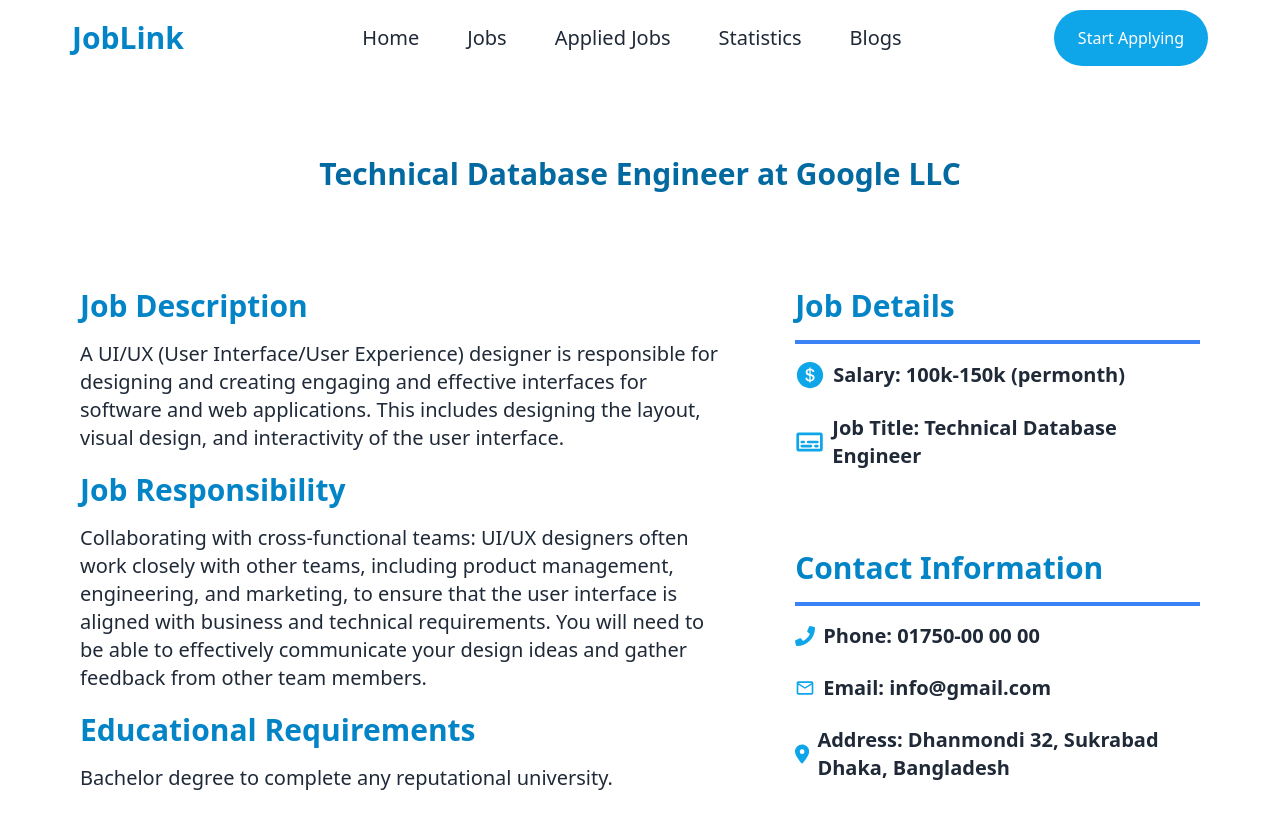
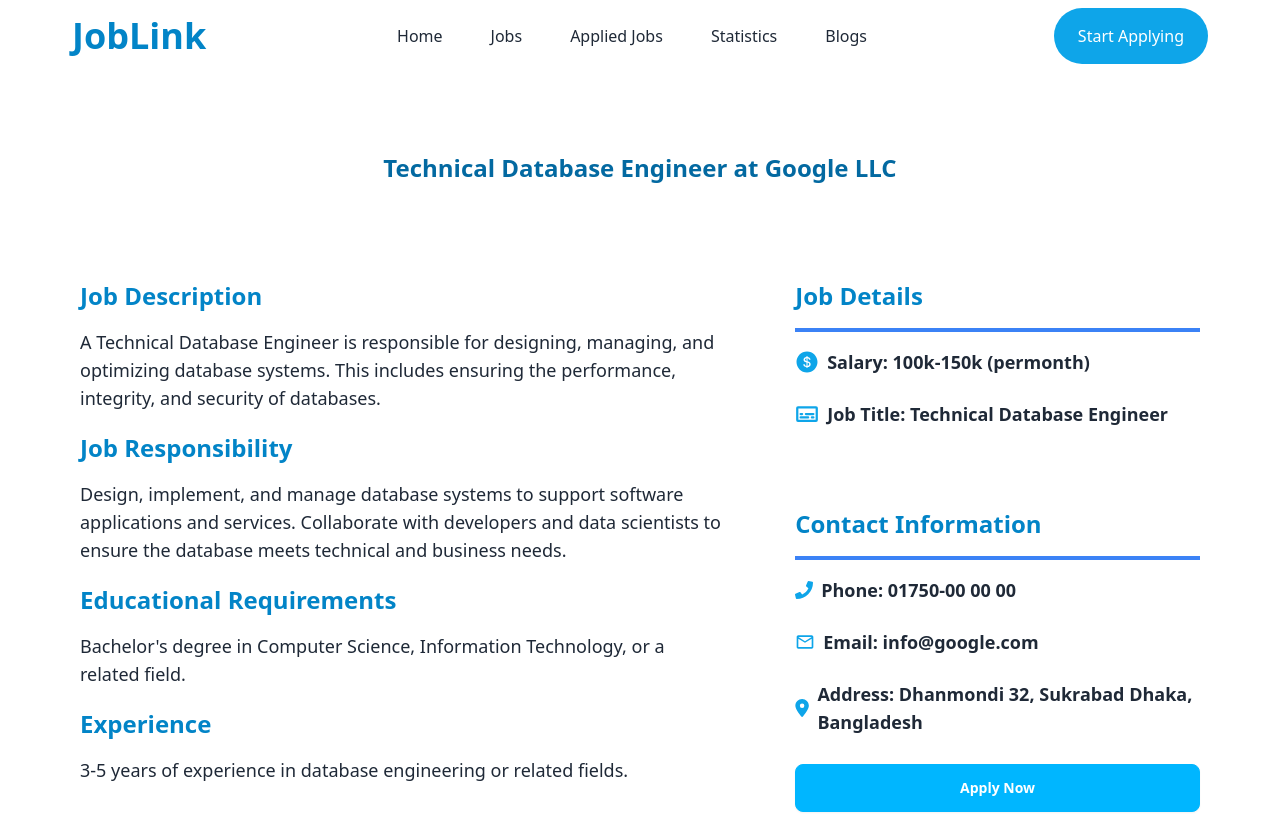
Before and after one commit to alifhossain07/joblink-react-router, a React (Vite) app: page /job/1 in a window 1280 px wide. Shown: the top 814 px of the page. Built offline with nearby package versions, Linux system fonts and the light colour scheme.

Commit message:
Home Page Done

```diff
--- a/public/jobs.json
+++ b/public/jobs.json
@@ -8,13 +8,13 @@
       "location": "Dhaka, Bangladesh",
       "job_type": "Full Time",
       "salary": "100k-150k",
-      "job_description": " A UI/UX (User Interface/User Experience) designer is responsible for designing and creating engaging and effective interfaces for software and web applications. This includes designing the layout, visual design, and interactivity of the user interface.",
-      "job_responsibility": "Collaborating with cross-functional teams: UI/UX designers often work closely with other teams, including product management, engineering, and marketing, to ensure that the user interface is aligned with business and technical requirements. You will need to be able to effectively communicate your design ideas and gather feedback from other team members.",
-      "educational_requirements": "Bachelor degree to complete any reputational university.",
-      "experiences": "2-3 Years in this field.",
+      "job_description": "A Technical Database Engineer is responsible for designing, managing, and optimizing database systems. This includes ensuring the performance, integrity, and security of databases.",
+      "job_responsibility": "Design, implement, and manage database systems to support software applications and services. Collaborate with developers and data scientists to ensure the database meets technical and business needs.",
+      "educational_requirements": "Bachelor's degree in Computer Science, Information Technology, or a related field.",
+      "experiences": "3-5 years of experience in database engineering or related fields.",
       "contact_information": {
           "phone": "01750-00 00 00",
-        "email": "info@gmail.com",
+          "email": "info@google.com",
           "address": "Dhanmondi 32, Sukrabad Dhaka, Bangladesh"
       }
   },
@@ -26,14 +26,14 @@
       "remote_or_onsite": "Onsite",
       "location": "Dhaka, Bangladesh",
       "job_type": "Full Time",
-        "salary": "100k-150k",
-        "job_description": "A UI/UX (User Interface/User Experience) designer is responsible for designing and creating engaging and effective interfaces for software and web applications. This includes designing the layout, visual design, and interactivity of the user interface.",
-        "job_responsibility": "Collaborating with cross-functional teams: UI/UX designers often work closely with other teams, including product management, engineering, and marketing, to ensure that the user interface is aligned with business and technical requirements. You will need to be able to effectively communicate your design ideas and gather feedback from other team members.",
-        "educational_requirements": "Bachelor degree to complete any reputational university.",
-        "experiences": "2-3 Years in this field.",
+      "salary": "120k-180k",
+      "job_description": "A Senior Product Designer at Netflix is responsible for leading the design process of products, ensuring a user-friendly and engaging experience across all platforms.",
+      "job_responsibility": "Lead the design of new products from concept to launch. Work closely with cross-functional teams to develop innovative solutions that meet business and user needs.",
+      "educational_requirements": "Bachelor's degree in Design, Human-Computer Interaction, or a related field.",
+      "experiences": "5+ years of experience in product design, with a strong portfolio showcasing your work.",
       "contact_information": {
           "phone": "01750-00 00 00",
-          "email": "info@gmail.com",
+          "email": "info@netflix.com",
           "address": "Dhanmondi 32, Sukrabad Dhaka, Bangladesh"
       }
   },
@@ -45,14 +45,14 @@
       "remote_or_onsite": "Onsite",
       "location": "Dhaka, Bangladesh",
       "job_type": "Full Time",
-        "salary": "100k-150k",
-        "job_description": " A UI/UX (User Interface/User Experience) designer is responsible for designing and creating engaging and effective interfaces for software and web applications. This includes designing the layout, visual design, and interactivity of the user interface.",
-        "job_responsibility": "Collaborating with cross-functional teams: UI/UX designers often work closely with other teams, including product management, engineering, and marketing, to ensure that the user interface is aligned with business and technical requirements. You will need to be able to effectively communicate your design ideas and gather feedback from other team members.",
-        "educational_requirements": "Bachelor degree to complete any reputational university.",
-        "experiences": "2-3 Years in this field.",
+      "salary": "120k-160k",
+      "job_description": "A Software Engineer at Tesla is responsible for developing and maintaining software applications that drive innovation in electric vehicles, energy products, and more.",
+      "job_responsibility": "Develop, test, and deploy software solutions to support Tesla's mission of accelerating the world's transition to sustainable energy. Collaborate with hardware engineers and product managers to create seamless user experiences.",
+      "educational_requirements": "Bachelor's degree in Computer Science, Software Engineering, or a related field.",
+      "experiences": "2-4 years of experience in software development, with expertise in languages such as Python, Java, or C++.",
       "contact_information": {
           "phone": "01750-00 00 00",
-          "email": "info@gmail.com",
+          "email": "info@tesla.com",
           "address": "Dhanmondi 32, Sukrabad Dhaka, Bangladesh"
       }
   },
@@ -64,14 +64,14 @@
       "remote_or_onsite": "Onsite",
       "location": "Dhaka, Bangladesh",
       "job_type": "Full Time",
-        "salary": "100k-150k",
-        "job_description": "A UI/UX (User Interface/User Experience) designer is responsible for designing and creating engaging and effective interfaces for software and web applications. This includes designing the layout, visual design, and interactivity of the user interface.",
-        "job_responsibility": "Collaborating with cross-functional teams: UI/UX designers often work closely with other teams, including product management, engineering, and marketing, to ensure that the user interface is aligned with business and technical requirements. You will need to be able to effectively communicate your design ideas and gather feedback from other team members.",
-        "educational_requirements": "Bachelor degree to complete any reputational university.",
-        "experiences": "2-3 Years in this field.",
+      "salary": "130k-170k",
+      "job_description": "A Software Engineer at Google is responsible for building and maintaining the software that powers the world's largest search engine, cloud computing services, and more.",
+      "job_responsibility": "Design, develop, and optimize software applications to enhance the performance and scalability of Google's services. Work with a team of engineers to solve complex problems and deliver high-quality software.",
+      "educational_requirements": "Bachelor's or Master's degree in Computer Science, Engineering, or a related field.",
+      "experiences": "3-5 years of experience in software engineering, with a strong understanding of algorithms, data structures, and system design.",
       "contact_information": {
           "phone": "01750-00 00 00",
-          "email": "info@gmail.com",
+          "email": "info@google.com",
           "address": "Dhanmondi 32, Sukrabad Dhaka, Bangladesh"
       }
   },
@@ -83,14 +83,14 @@
       "remote_or_onsite": "Remote",
       "location": "Dhaka, Bangladesh",
       "job_type": "Full Time",
-        "salary": "100k-150k",
-        "job_description": "A UI/UX (User Interface/User Experience) designer is responsible for designing and creating engaging and effective interfaces for software and web applications. This includes designing the layout, visual design, and interactivity of the user interface.",
-        "job_responsibility": "Collaborating with cross-functional teams: UI/UX designers often work closely with other teams, including product management, engineering, and marketing, to ensure that the user interface is aligned with business and technical requirements. You will need to be able to effectively communicate your design ideas and gather feedback from other team members.",
-        "educational_requirements": "Bachelor degree to complete any reputational university.",
-        "experiences": "2-3 Years in this field.",
+      "salary": "110k-160k",
+      "job_description": "A Technical Database Engineer at Tesla is responsible for managing and optimizing databases that support Tesla's innovative products and services.",
+      "job_responsibility": "Design, maintain, and optimize database systems to ensure high performance and data integrity. Collaborate with software engineers to integrate database solutions with Tesla's applications.",
+      "educational_requirements": "Bachelor's degree in Computer Science, Information Systems, or a related field.",
+      "experiences": "3-5 years of experience in database management, with expertise in SQL and NoSQL databases.",
       "contact_information": {
           "phone": "01750-00 00 00",
-          "email": "info@gmail.com",
+          "email": "info@tesla.com",
           "address": "Dhanmondi 32, Sukrabad Dhaka, Bangladesh"
       }
   },
@@ -102,16 +102,15 @@
       "remote_or_onsite": "Remote",
       "location": "Dhaka, Bangladesh",
       "job_type": "Full Time",
-        "salary": "100k-150k",
-        "job_description": "A UI/UX (User Interface/User Experience) designer is responsible for designing and creating engaging and effective interfaces for software and web applications. This includes designing the layout, visual design, and interactivity of the user interface.",
-        "job_responsibility": "Collaborating with cross-functional teams: UI/UX designers often work closely with other teams, including product management, engineering, and marketing, to ensure that the user interface is aligned with business and technical requirements. You will need to be able to effectively communicate your design ideas and gather feedback from other team members.",
-        "educational_requirements": "Bachelor degree to complete any reputational university.",
-        "experiences": "2-3 Years in this field.",
+      "salary": "130k-180k",
+      "job_description": "A Senior Product Designer at Netflix is responsible for leading the design of innovative products that enhance the streaming experience for millions of users worldwide.",
+      "job_responsibility": "Lead the design process from concept to final implementation. Work closely with product managers, engineers, and other designers to create user-centric designs that drive engagement and satisfaction.",
+      "educational_requirements": "Bachelor's degree in Design, Fine Arts, or a related field.",
+      "experiences": "5+ years of experience in product design, with a focus on digital platforms.",
       "contact_information": {
           "phone": "01750-00 00 00",
-          "email": "info@gmail.com",
+          "email": "info@netflix.com",
           "address": "Dhanmondi 32, Sukrabad Dhaka, Bangladesh"
       }
   }
-
 ]
--- a/src/components/Banner/Banner.jsx
+++ b/src/components/Banner/Banner.jsx
@@ -3,7 +3,7 @@
         <div className="flex items-center mb-36 justify-center w-10/12 mx-auto mt-24">
 
         {/* Banner Content */}
-            <div className=" space-y-5">
+            <div className=" space-y-8">
                 <h1 className="text-4xl font-bold">One Step Closer To Your <span className="text-sky-700">Dream Job</span></h1>
                 <p className="text-base text-gray-600">Explore thousands of job opportunities with all the information you need. Its your future. Come find it. Manage all your job application from start to finish.</p>
                 <button className="btn btn-info">Get Started</button>
--- a/src/components/Header/Header.jsx
+++ b/src/components/Header/Header.jsx
@@ -5,11 +5,11 @@
 
     const links =
     <>
-    <li className="text-xl mr-4"><NavLink  to="/" >Home</NavLink></li>
-    <li className="text-xl mr-4"><NavLink to="/jobs" >Jobs</NavLink></li>
-    <li className="text-xl mr-4"><NavLink to="/applied">Applied Jobs</NavLink></li>
-    <li className="text-xl mr-4"><NavLink to="/statistics">Statistics</NavLink></li>
-    <li className="text-xl mr-4"><NavLink to="/blogs">Blogs</NavLink></li>
+    <li className="text-base mr-4"><NavLink  to="/" >Home</NavLink></li>
+    <li className="text-base mr-4"><NavLink to="/jobs" >Jobs</NavLink></li>
+    <li className="text-base mr-4"><NavLink to="/applied">Applied Jobs</NavLink></li>
+    <li className="text-base mr-4"><NavLink to="/statistics">Statistics</NavLink></li>
+    <li className="text-base mr-4"><NavLink to="/blogs">Blogs</NavLink></li>
 
     </>
 
@@ -39,7 +39,7 @@
                                     {links}
                                 </ul>
                             </div>
-                        <a className="font-bold text-3xl text-sky-600">JobLink</a>
+                        <a className="font-bold text-4xl text-sky-600">JobLink</a>
                     </div>
 
                     <div className="navbar-center hidden lg:flex">
--- a/src/components/JobDetails/JobDetails.jsx
+++ b/src/components/JobDetails/JobDetails.jsx
@@ -18,28 +18,28 @@
 
     return (
         <div className='mt-20'>
-            <h2 className='text-center text-3xl font-bold text-sky-700'>{job.job_title} at {job.company_name} </h2>
+            <h2 className='text-center text-2xl font-bold text-sky-700'>{job.job_title} at {job.company_name} </h2>
             <div className='mt-20 grid gap-10 md:grid-cols-5'>
                 <div className='p-4  md:col-span-3'>
 
                     <div className='mb-5'>
-                    <h1 className='text-3xl font-semibold text-sky-600'>Job Description</h1>
-                    <p className='text-xl mt-4'>{job.job_description}</p>
+                    <h1 className='text-2xl font-semibold text-sky-600'>Job Description</h1>
+                    <p className='text-lg mt-4'>{job.job_description}</p>
                     </div>
 
                     <div className='mb-5'>
-                    <h1 className='text-3xl font-semibold text-sky-600'>Job Responsibility</h1>
-                    <p className='text-xl mt-4'>{job.job_responsibility}</p>
+                    <h1 className='text-2xl font-semibold text-sky-600'>Job Responsibility</h1>
+                    <p className='text-lg mt-4'>{job.job_responsibility}</p>
                     </div>
 
                     <div className='mb-5'>
-                    <h1 className='text-3xl font-semibold text-sky-600'>Educational Requirements</h1>
-                    <p className='text-xl mt-4'>{job.educational_requirements}</p>
+                    <h1 className='text-2xl font-semibold text-sky-600'>Educational Requirements</h1>
+                    <p className='text-lg mt-4'>{job.educational_requirements}</p>
                     </div>
 
                     <div className='mb-5'>
-                    <h1 className='text-3xl font-semibold text-sky-600'>Experience</h1>
-                    <p className='text-xl mt-4'>{job.experiences}</p>
+                    <h1 className='text-2xl font-semibold text-sky-600'>Experience</h1>
+                    <p className='text-lg mt-4'>{job.experiences}</p>
                     </div>
 
 
@@ -50,23 +50,23 @@
                 <div className=' md:col-span-2 w-full p-4 '>
 
                 <div>
-                     <h1 className='text-3xl font-semibold border-b-4 border-blue-500 mb-4 text-sky-600 pb-4'>Job Details</h1>
-                    <div className='text-xl font-semibold space-y-6'>
-                        <h1 className='flex items-center gap-2'><AiFillDollarCircle className='text-3xl text-sky-500'/>Salary: {job.salary} (permonth)</h1>
-                        <h1 className='flex items-center gap-2'><PiSubtitlesBold className='text-3xl text-sky-500'/>Job Title: {job.job_title}</h1>
+                     <h1 className='text-2xl font-semibold border-b-4 border-blue-500 mb-4 text-sky-600 pb-4'>Job Details</h1>
+                    <div className='text-lg font-semibold space-y-6'>
+                        <h1 className='flex items-center gap-2'><AiFillDollarCircle className='text-2xl text-sky-500'/>Salary: {job.salary} (permonth)</h1>
+                        <h1 className='flex items-center gap-2'><PiSubtitlesBold className='text-2xl text-sky-500'/>Job Title: {job.job_title}</h1>
                     </div>
                 </div>
 
                 <div className=''>
-                     <h1 className='text-3xl font-semibold border-b-4 border-blue-500 mb-4 mt-20 pb-4 text-sky-600'>Contact Information</h1>
-                    <div className='text-xl font-semibold space-y-6 '>
-                        <h1 className='flex items-center gap-2'><FaPhone className=' text-sky-500 text-xl' />Phone: {job.contact_information.phone}</h1>
+                     <h1 className='text-2xl font-semibold border-b-4 border-blue-500 mb-4 mt-20 pb-4 text-sky-600'>Contact Information</h1>
+                    <div className='text-lg font-semibold space-y-6 '>
+                        <h1 className='flex items-center gap-2'><FaPhone className=' text-sky-500 text-lg' />Phone: {job.contact_information.phone}</h1>
 
                         <h1 className='flex items-center gap-2'><MdOutlineMailOutline className=' text-sky-500 text-xl' />Email: {job.contact_information.email}</h1>
 
                         <h1 className='flex items-center gap-2'><FaLocationDot className=' text-sky-500' />Address: {job.contact_information.address}</h1>
-
                     </div>
+                    <button className='btn btn-info mt-7 w-full text-white'>Apply Now</button>
                 </div>
 
 
```
Also changed, not shown: src/components/CategoryList/CategoryList.jsx (+4 -4 lines), src/components/FeaturedJobs/Featuredjobs.jsx (+4 -4 lines), src/components/Job/Job.jsx (+7 -7 lines). Lines whose indentation alone changed are shown as unchanged.
